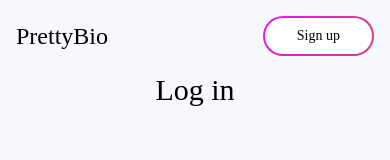
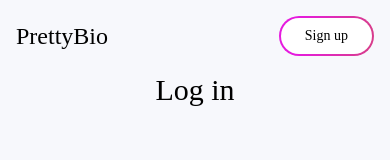
Before and after one commit to devtofunmi/prettybio, a Next.js app: page /Login in a window 390 px wide. Shown: the top 160 px of the page. Built offline with nearby package versions, Linux system fonts and the light colour scheme; a web font is replaced by a local one.

Commit message:
adjust px of the login button

```diff
--- a/components/LoginNavbar.jsx
+++ b/components/LoginNavbar.jsx
@@ -13,7 +13,7 @@ const LoginNavbar = () => {
       <div>
         <GradientBorder>
           <Link href="/Signup">
-            <button className="bg-white rounded-full text-sm lg:text-lg px-8 lg:px-4 py-2 ">
+            <button className="bg-white rounded-full text-sm lg:text-lg px-6 lg:px-4 py-2 ">
               Sign up
             </button>
           </Link>
```
